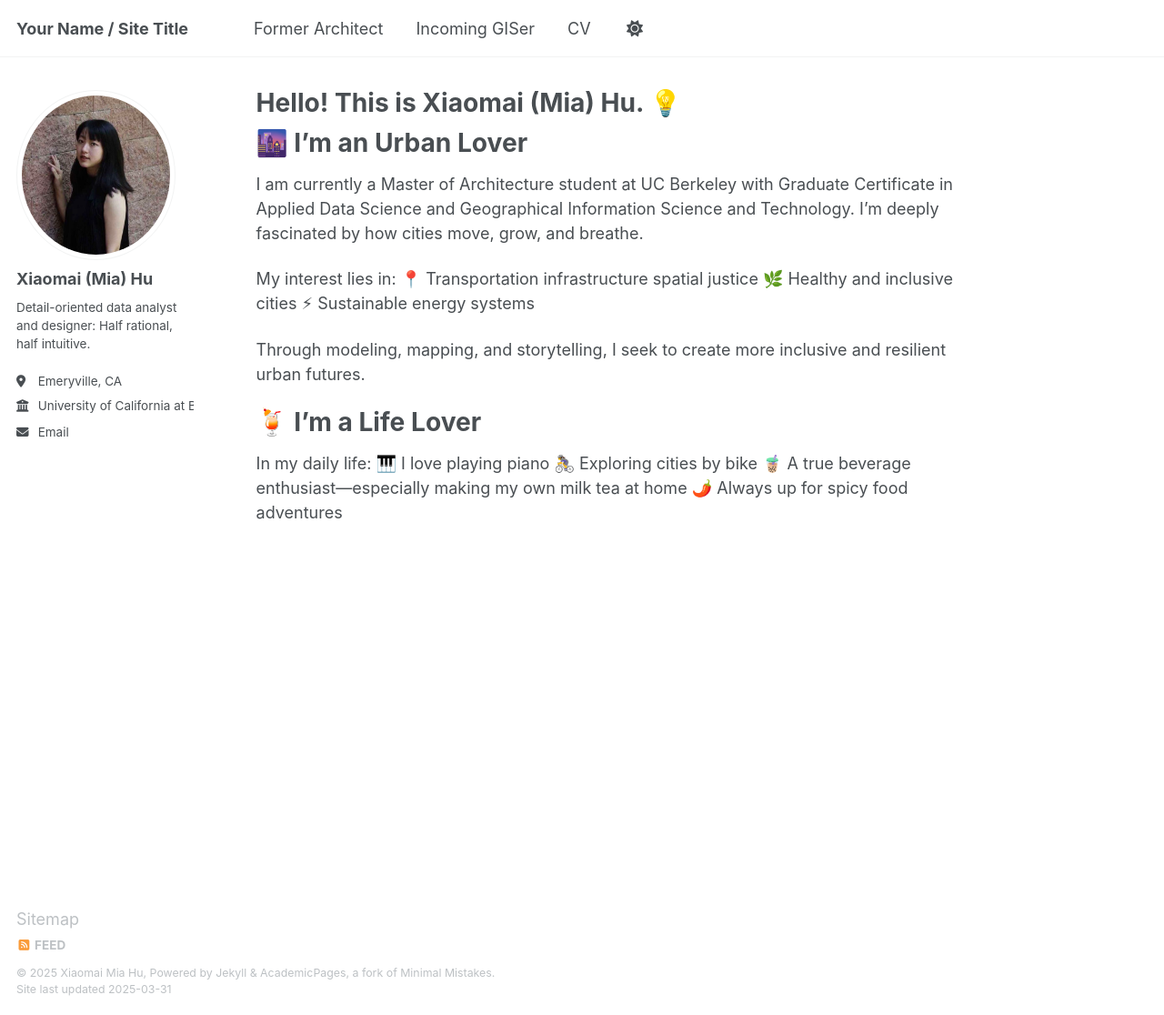
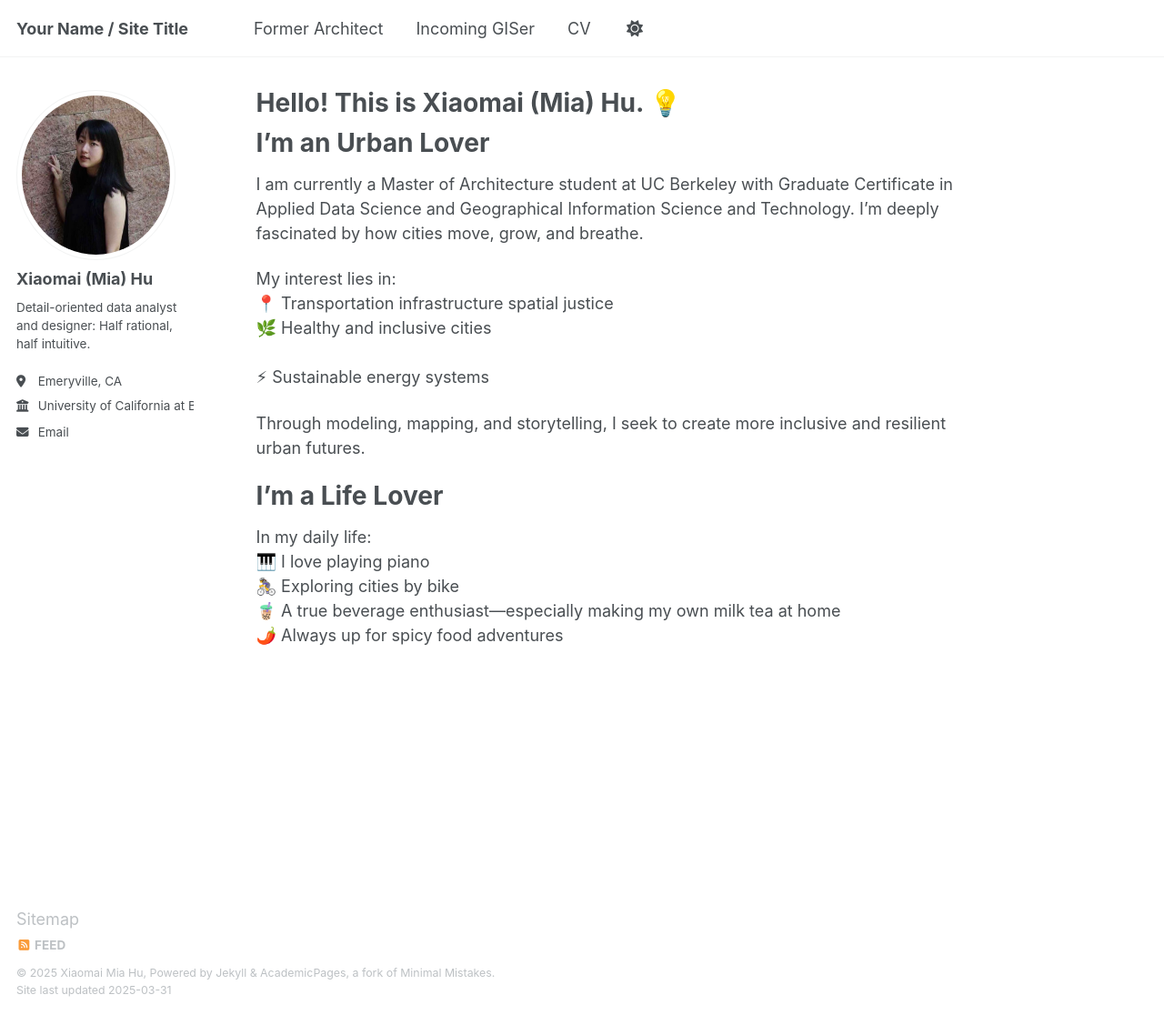
Before and after one commit to XiaomaiHu/mia_portfolio, a Jekyll site: the page built from _pages/about.md, in a window 1280 px wide and 1116 px high. Shown: the whole window at 91% size. Built offline with Jekyll 4.4.1, drawn with Linux system fonts in a browser that asks for light colours; emoji names are drawn with the system emoji font.

Commit message:
updated  introduction

```diff
--- a/_pages/about.md
+++ b/_pages/about.md
@@ -6,22 +6,21 @@ redirect_from:
   - /about/
   - /about.html
 ---
-🌆 I'm an Urban Lover
+I'm an Urban Lover
 ======
 I am currently a Master of Architecture student at UC Berkeley with Graduate Certificate in Applied Data Science and Geographical Information Science and Technology. I'm deeply fascinated by how cities move, grow, and breathe.
 
-My interest lies in:
-📍 Transportation infrastructure spatial justice
-🌿 Healthy and inclusive cities
-⚡ Sustainable energy systems
+My interest lies in:<br>
+📍 Transportation infrastructure spatial justice<br>
+🌿 Healthy and inclusive cities<br>
+⚡ Sustainable energy systems<br>
 
 Through modeling, mapping, and storytelling, I seek to create more inclusive and resilient urban futures.
 
-
-🍹 I'm a Life Lover
+I'm a Life Lover
 ======
-In my daily life:
-🎹 I love playing piano
-🚴‍♀️ Exploring cities by bike
-🧋 A true beverage enthusiast—especially making my own milk tea at home
-🌶️ Always up for spicy food adventures
+In my daily life:<br>
+🎹 I love playing piano<br>
+🚴‍♀️ Exploring cities by bike<br>
+🧋 A true beverage enthusiast—especially making my own milk tea at home<br>
+🌶️ Always up for spicy food adventures<br>
```
